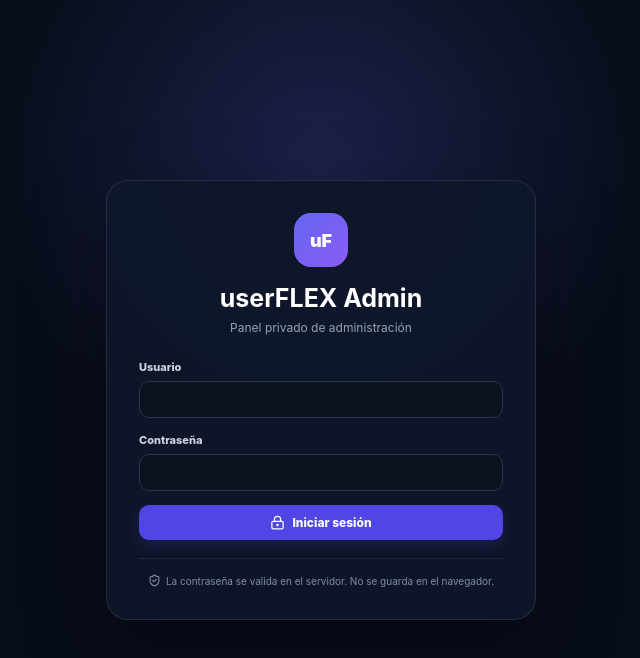
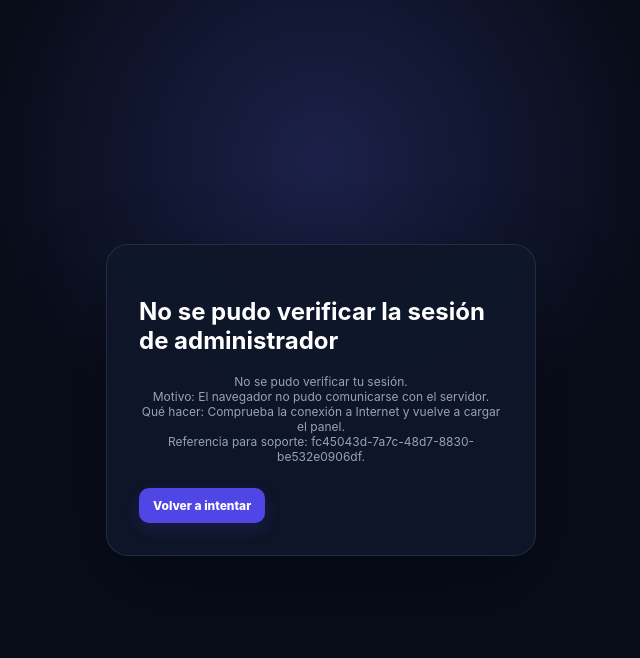
Before and after one commit to luis5afp/programaVIP, a React (Vite) app: page / in a window 1280 px wide. Shown: the top 658 px of the page, without its empty margins (319-959 px from the left). Built offline with nearby package versions, Linux system fonts and the light colour scheme; no server answers.

Commit message:
feat: explain authentication startup errors instead of silently showing login

```diff
--- a/src/App.tsx
+++ b/src/App.tsx
@@ -18,6 +18,7 @@ import { SystemView } from './views/SystemView';
 
 export default function App() {
   const [session, setSession] = useState<AdminSession | null | undefined>(undefined);
+  const [sessionError, setSessionError] = useState<string | null>(null);
   const [view, setView] = useState<ViewKey>('dashboard');
   const [historySearch, setHistorySearch] = useState('');
   const [activityTab, setActivityTab] = useState<'history' | 'audit'>('history');
@@ -30,10 +31,15 @@ export default function App() {
     };
     window.addEventListener('userflex:admin-session-expired', expireSession);
     api.session()
-      .then((result) => setSession(result.user))
+      .then((result) => {
+        setSessionError(null);
+        setSession(result.user);
+      })
       .catch((error: ApiError) => {
-        if (error.status === 401) setSession(null);
-        else setSession(null);
+        if (error.status !== 401) {
+          setSessionError(error?.message || 'No se pudo verificar la sesión. Recarga el panel o consulta con soporte.');
+        }
+        setSession(null);
       });
     return () => window.removeEventListener('userflex:admin-session-expired', expireSession);
   }, []);
@@ -85,6 +91,15 @@ export default function App() {
   if (session === undefined) {
     return <main className="login-screen"><div className="login-card" style={{ textAlign: 'center' }}>Verificando sesión segura…</div></main>;
   }
+  if (sessionError) {
+    return <main className="login-screen">
+      <div className="login-card" style={{ maxWidth: 600 }}>
+        <h2>No se pudo verificar la sesión de administrador</h2>
+        <p style={{ whiteSpace: 'pre-line' }}>{sessionError}</p>
+        <button className="button primary" onClick={() => window.location.reload()}>Volver a intentar</button>
+      </div>
+    </main>;
+  }
   if (!session) return <Login onSuccess={setSession} />;
 
   let content;
```
